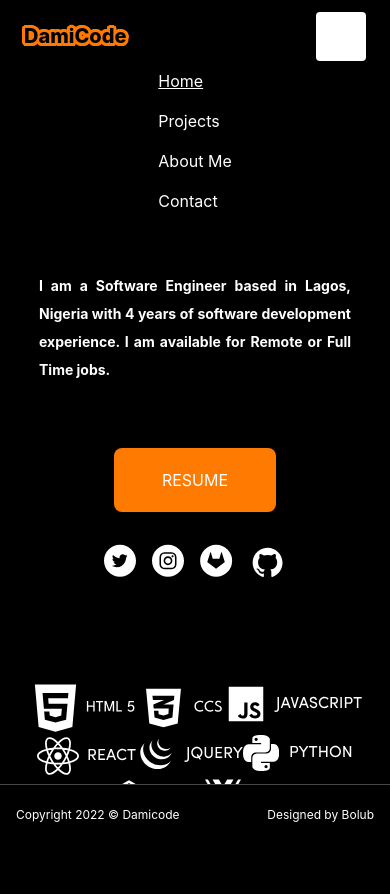
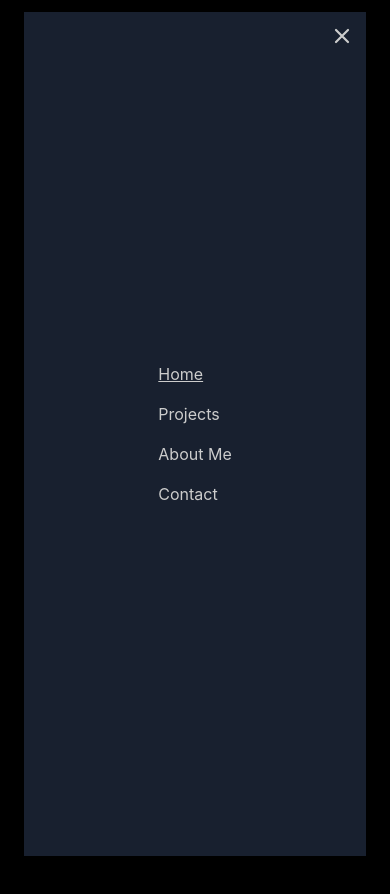
Before and after one commit to DamiCode18/portfolio, a Next.js app: page / in a window 390 px wide. Both pictures are taken after a click on the button "Main Menu". Shown: the top 894 px of the page. Built offline with nearby package versions, Linux system fonts and the light colour scheme.

Commit message:
changed mobile nav display

```diff
--- a/components/Navbar.tsx
+++ b/components/Navbar.tsx
@@ -9,7 +9,13 @@ export default function Navbar() {
     <>
       <nav className="fixed w-full z-40 flex top-0 overflow-hidden flex-wrap items-center justify-between px-2 py-3 mb-10 bg-black">
         <div className="container px-4 mx-auto flex flex-wrap items-center justify-between">
-          <div className="w-full relative flex justify-between md:w-auto lg:static lg:block lg:justify-start">
+          <div
+            className={
+              navbarOpen
+                ? "hidden"
+                : `w-full relative flex justify-between md:w-auto lg:static lg:block lg:justify-start`
+            }
+          >
             <Link href="/">
               <a className="text-xl txt-shadow font-extrabold leading-relaxed inline-block mr-4 py-2 whitespace-nowrap text-white">
                 DamiCode
@@ -21,7 +27,7 @@ export default function Navbar() {
               onClick={() => setNavbarOpen(!navbarOpen)}
             >
               <span className="sr-only">Main Menu</span>
-              {!navbarOpen ? (
+              {!navbarOpen && (
                 <svg
                   className="w-6 h-6"
                   aria-hidden="true"
@@ -35,14 +41,27 @@ export default function Navbar() {
                     clipRule="evenodd"
                   ></path>
                 </svg>
-              ) : (
+              )}
+            </button>
+          </div>
+          <div
+            className={
+              "transition duration-1000 ease-in md:flex flex-grow items-center justify-center relative" +
+              (navbarOpen
+                ? " bg-slate-800 opacity-80 h-[100vh] flex"
+                : " hidden")
+            }
+            id="example-navbar-danger"
+          >
+            {navbarOpen && (
               <svg
+                onClick={() => setNavbarOpen(!navbarOpen)}
                 xmlns="http://www.w3.org/2000/svg"
                 fill="none"
                 viewBox="0 0 24 24"
                 strokeWidth={2.2}
                 stroke="currentColor"
-                  className="w-6 h-6 font-bold"
+                className="w-6 h-6 font-bold absolute right-3 top-3"
               >
                 <path
                   strokeLinecap="round"
@@ -51,15 +70,6 @@ export default function Navbar() {
                 />
               </svg>
             )}
-            </button>
-          </div>
-          <div
-            className={
-              "md:flex flex-grow items-center justify-center" +
-              (navbarOpen ? " flex" : " hidden")
-            }
-            id="example-navbar-danger"
-          >
             <ul className="flex flex-col md:flex-row list-none md:ml-auto">
               <li className="nav-item">
                 <Link
--- a/pages/about.tsx
+++ b/pages/about.tsx
@@ -22,7 +22,7 @@ const About = (props: Props) => {
         <div className="text-center xl:text-left max-w-[630px] xl:mr-14">
           <h1 className="head-shadow">About Me</h1>
           <p className="text-justify leading-loose text-sm md:text-lg">
-            I am a frontend software engineer with about 4 years of professional
+            I am a software engineer with 5 years of professional software development
             experience, in the course of my professional career I have worked on
             great projects and that has made me extremely familiar with the
             tools and technologies involved in development. I have a good eye
--- a/pages/homepage.tsx
+++ b/pages/homepage.tsx
@@ -23,7 +23,7 @@ const Homepage = (props: Props) => {
             Hi<span className="inline-block mx-1 animate-wave">👋</span>, <span className="ml-1">I'm Damilare</span>
           </h1>
           <p className="max-w-[450px] xl:max-w-[100%] text-justify leading-loose text-sm md:text-lg font-bold my-10">
-            I am a Software Engineer based in Lagos, Nigeria with 4 years of
+            I am a software engineer with 5 years of
             software development experience. I am available for Remote or Full
             Time jobs.
           </p>
```
Lines whose indentation alone changed are shown as unchanged.
